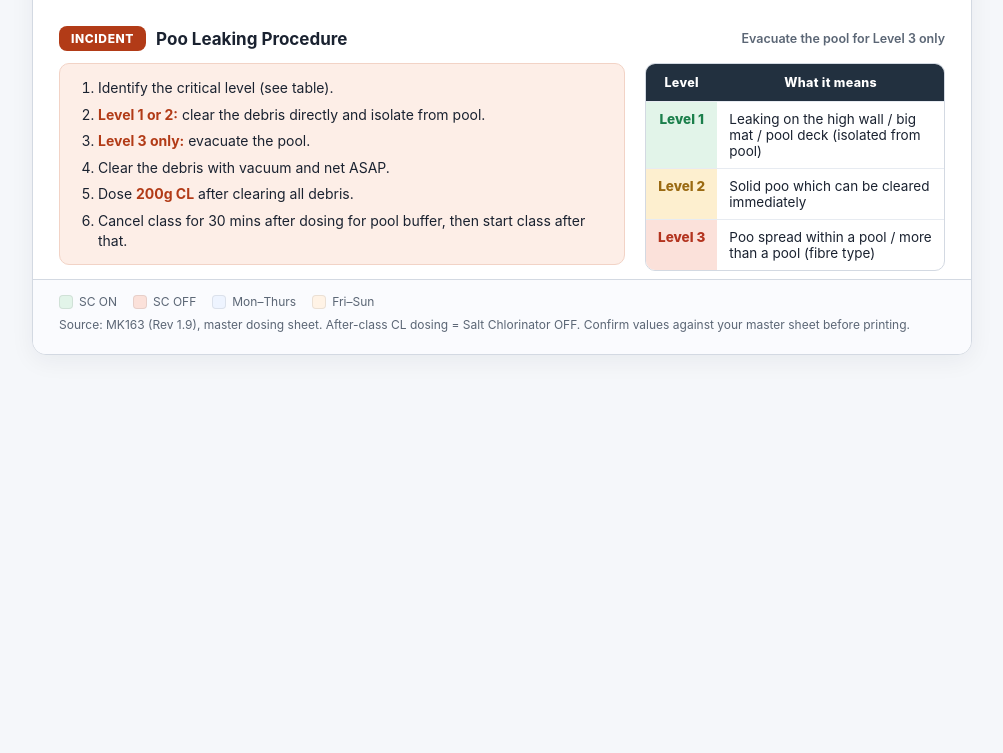
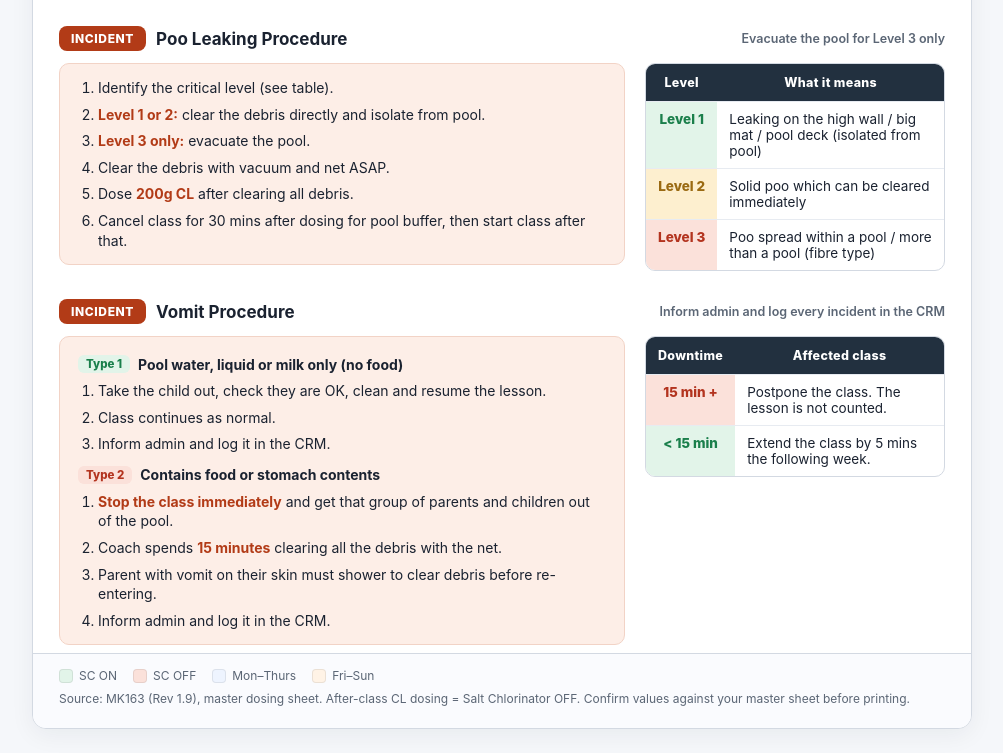
Before and after one commit to edwardlau-max/MK163, a plain HTML site: page index.html in a window 1280 px wide. Shown: the part 1715-2468 px from the top of the page, without its empty margins (138-1141 px from the left). Before the commit the page ends 2094 px from the top, so only its background shows below. Drawn offline with Linux system fonts and the light colour scheme.

Commit message:
Add vomit procedure under Poo Leaking section
Co-Authored-By: Claude Opus 5.5 <noreply@anthropic.com>
Claude-Session: https://claude.ai/code/session_01FC8F374PYHt84ZkVUwN5Ke

```diff
--- a/index.html
+++ b/index.html
@@ -86,6 +86,11 @@
   .lv td.tag1{background:var(--lv1bg);color:var(--lv1);}
   .lv td.tag2{background:var(--lv2bg);color:var(--lv2);}
   .lv td.tag3{background:var(--lv3bg);color:var(--lv3);}
+
+  .proc h3{margin:12px 14px 4px;font-size:14px;display:flex;align-items:center;gap:8px;}
+  .proc h3 .t{font-size:11.5px;font-weight:800;padding:2px 8px;border-radius:6px;white-space:nowrap;}
+  .proc h3 .t1{background:var(--lv1bg);color:var(--lv1);}
+  .proc h3 .t2{background:var(--lv3bg);color:var(--lv3);}
 
   footer{padding:14px 26px 22px;color:var(--muted);font-size:12px;border-top:1px solid var(--line);background:#fafbfe;}
   .legend{display:flex;gap:16px;flex-wrap:wrap;margin-bottom:8px;}
@@ -204,6 +209,41 @@
     </div>
   </section>
 
+  <!-- VOMIT PROCEDURE -->
+  <section>
+    <div class="band">
+      <span class="tag w">Incident</span>
+      <h2>Vomit Procedure</h2>
+      <span class="note">Inform admin and log every incident in the CRM</span>
+    </div>
+    <div class="proc">
+      <div class="steps">
+        <h3><span class="t t1">Type 1</span> Pool water, liquid or milk only (no food)</h3>
+        <ol>
+          <li>Take the child out, check they are OK, clean and resume the lesson.</li>
+          <li>Class continues as normal.</li>
+          <li>Inform admin and log it in the CRM.</li>
+        </ol>
+        <h3><span class="t t2">Type 2</span> Contains food or stomach contents</h3>
+        <ol>
+          <li><b>Stop the class immediately</b> and get that group of parents and children out of the pool.</li>
+          <li>Coach spends <b>15 minutes</b> clearing all the debris with the net.</li>
+          <li>Parent with vomit on their skin must shower to clear debris before re-entering.</li>
+          <li>Inform admin and log it in the CRM.</li>
+        </ol>
+      </div>
+      <div class="lv">
+        <table>
+          <thead><tr><th>Downtime</th><th>Affected class</th></tr></thead>
+          <tbody>
+            <tr><td class="tag3">15 min +</td><td>Postpone the class. The lesson is not counted.</td></tr>
+            <tr><td class="tag1">&lt; 15 min</td><td>Extend the class by 5 mins the following week.</td></tr>
+          </tbody>
+        </table>
+      </div>
+    </div>
+  </section>
+
   <footer>
     <div class="legend">
       <span><i class="sw" style="background:var(--onbg)"></i> SC ON</span>
```
